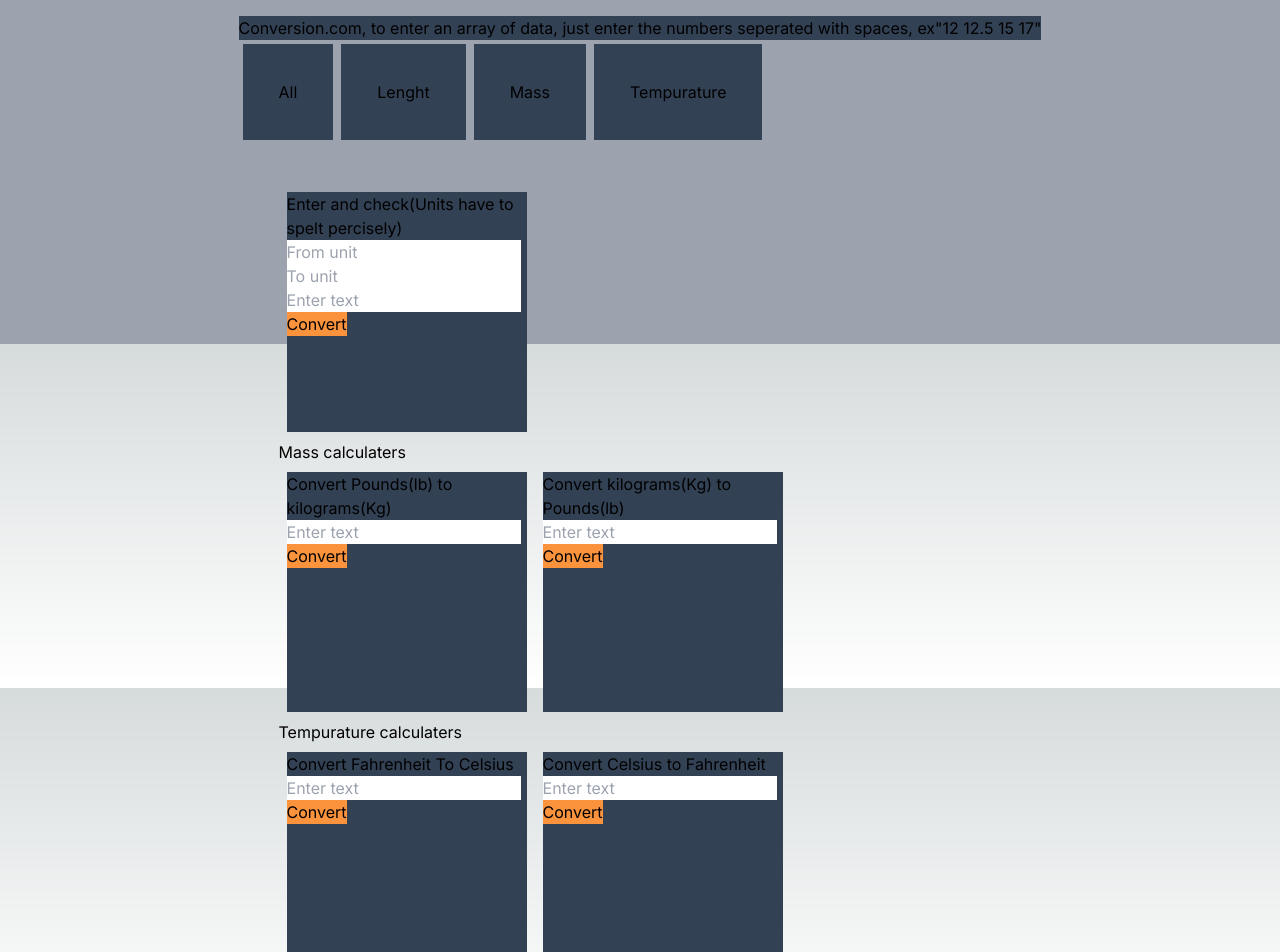
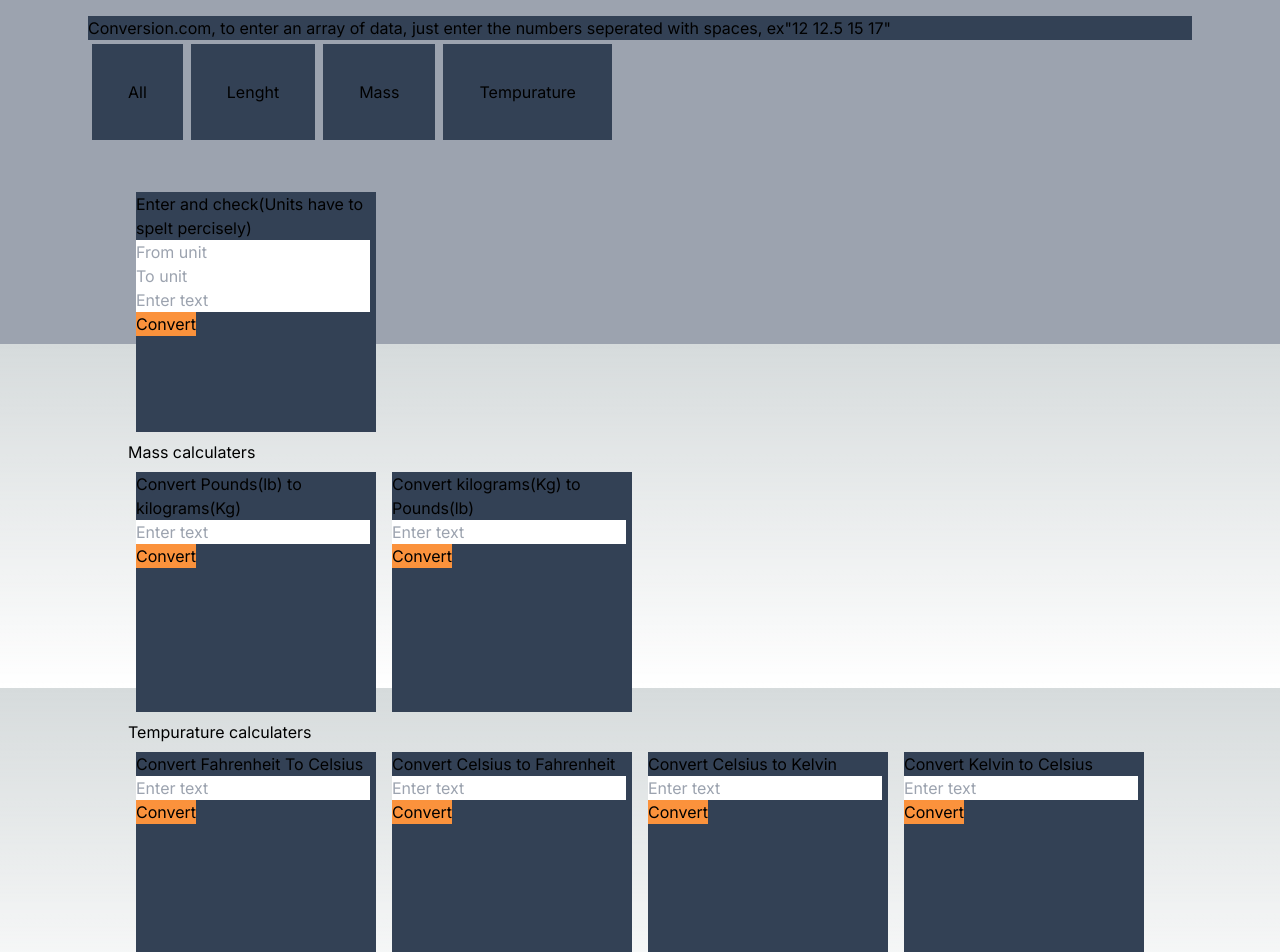
Before and after one commit to RisingSatalite/conversion_repo, a Next.js app: page / in a window 1280 px wide. Shown: the top 952 px of the page. Built offline with nearby package versions, Linux system fonts and the light colour scheme.

Commit message:
finished adding kelvin
more efficiency required at inputcomponent

```diff
--- a/src/components/inputComponent.js
+++ b/src/components/inputComponent.js
@@ -1,6 +1,6 @@
 // components/InputConverter.js
 import React, { useState, useEffect } from 'react';
-import { CelsiusToFahrenheit,FahrenheitToCelsius,kmToMiles,MilesTokm,kgToLb,LbTokg } from './converterFormula';
+import { CelsiusToFahrenheit,FahrenheitToCelsius,kmToMiles,MilesTokm,kgToLb,LbTokg,KelvinToCelsius,CelsiusToKelvin } from './converterFormula';
 
 function InputConverter({ buttonFunction }) {
   const [inputText, setInputText] = useState('');
@@ -71,8 +71,27 @@ function InputConverter({ buttonFunction }) {
       }
       console.log(answer);
       setConvertedText(answer);
+    } else if (buttonFunction === 'CelsiusToKelvin') {
+      let inputs = inputText.split(" ");
+      let answer = "";
+      for (const input of inputs) {
+        const newCalculatedUnit = CelsiusToKelvin(input);
+        console.log(newCalculatedUnit);
+        answer += " " + newCalculatedUnit;
+      }
+      console.log(answer);
+      setConvertedText(answer);
+    } else if (buttonFunction === 'KelvinToCelsius') {
+      let inputs = inputText.split(" ");
+      let answer = "";
+      for (const input of inputs) {
+        const newCalculatedUnit = KelvinToCelsius(input);
+        console.log(newCalculatedUnit);
+        answer += " " + newCalculatedUnit;
+      }
+      console.log(answer);
+      setConvertedText(answer);
     } else {
-
       setConvertedText("Error, internal error");
     }
   };
--- a/src/components/sorting/temperaturefunctions.js
+++ b/src/components/sorting/temperaturefunctions.js
@@ -12,6 +12,14 @@ export default function TempuratureFunctions(){
                 <p>Convert Celsius to Fahrenheit</p>
                 <InputConverter buttonFunction="CelsiusToFahrenheit" />
             </div>
+            <div class="h-60 w-60 bg-slate-700 m-2 inline-block">
+                <p>Convert Celsius to Kelvin</p>
+                <InputConverter buttonFunction="CelsiusToKelvin" />
+            </div>
+            <div class="h-60 w-60 bg-slate-700 m-2 inline-block">
+                <p>Convert Kelvin to Celsius</p>
+                <InputConverter buttonFunction="KelvinToCelsius" />
+            </div>
         </div>
     )
 }
```
